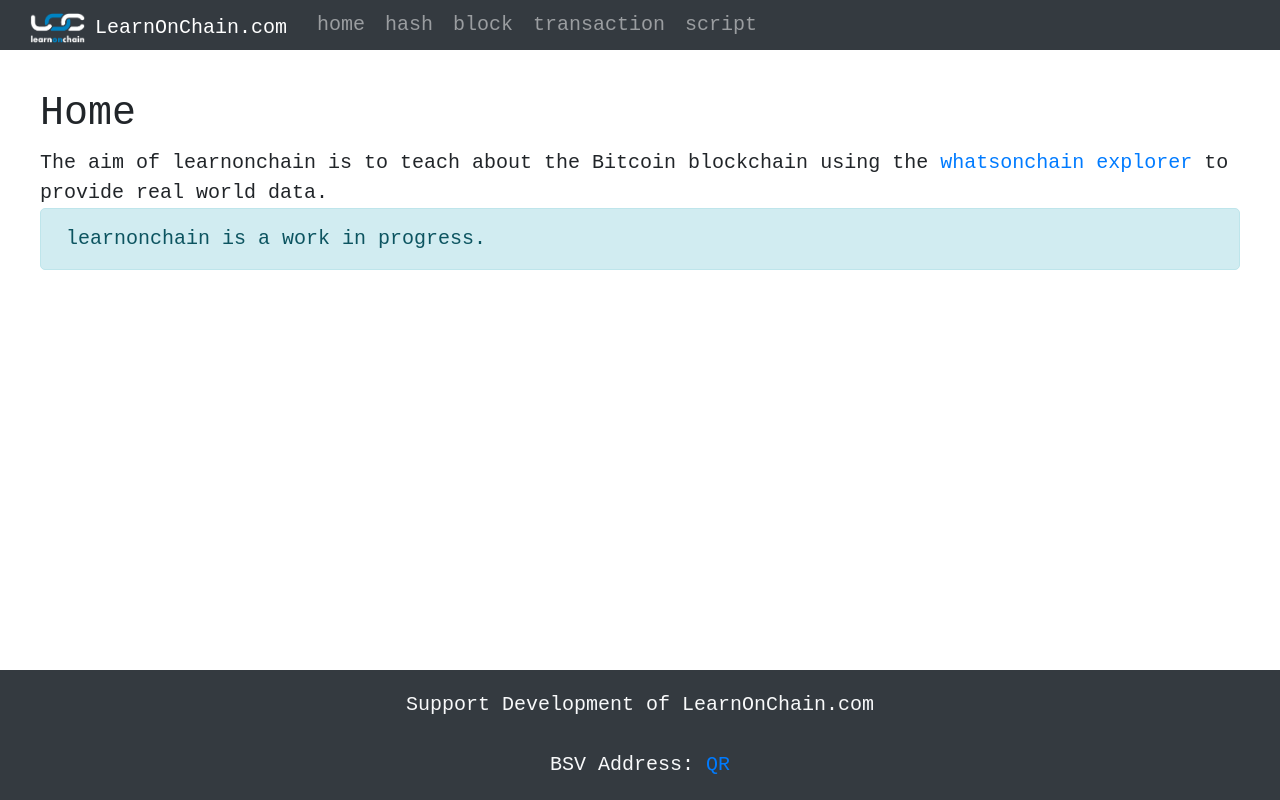
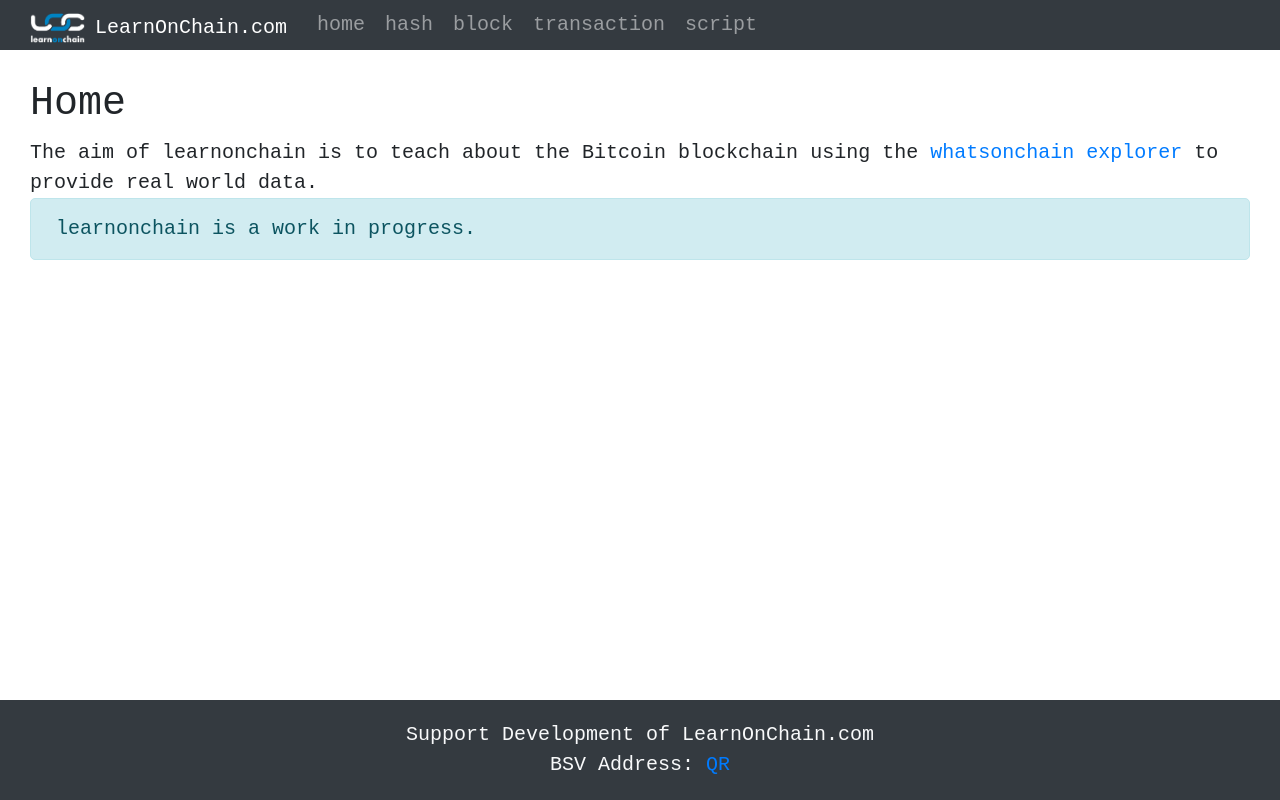
Before and after one commit to whatsonchain/learnonchain, a React (Create React App) app: page / in a window 1280 px wide. Built offline with nearby package versions, Linux system fonts and the light colour scheme.

Commit message:
change font size style

```diff
--- a/src/App.css
+++ b/src/App.css
@@ -3,7 +3,7 @@
 }
 
 .main{
-  margin: 2em;
+  margin: 1.5em;
 }
 
 .App-logo {
--- a/src/Footer.js
+++ b/src/Footer.js
@@ -8,13 +8,10 @@ class Footer extends Component {
           <div className='text-center'>
             <dl id='footer.support'>Support Development of LearnOnChain.com<dd>
               <div className='text-center'>
-                <div className='text-center'>
-                  <br />
-                  <span className='text-center'>BSV Address: </span>
-                  <a href='https://whatsonchain.com/address/bitcoincash:qq7su5mghkkamjss3g87g3eejxf8f3excuekujtlev'>
+                <span className='text-center'>BSV Address: </span>
+                <a href='https://whatsonchain.com/address/bitcoincash:qq7su5mghkkamjss3g87g3eejxf8f3excuekujtlev'>
                         QR
-                  </a>
-                </div>
+                </a>
               </div>
             </dd>
             </dl>
```
